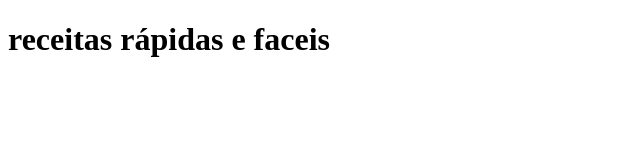
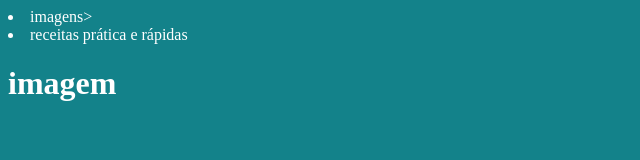
Before and after one commit to Nicka2112/receitas--pratiscas-, a plain HTML site: page index.html in a window 1280 px wide. Shown: the whole page, without its empty margins (0-640 px from the left). Drawn offline with Linux system fonts and the light colour scheme.

Commit message:
Add files via upload

```diff
--- a/index.html
+++ b/index.html
@@ -5,8 +5,19 @@
     <meta http-equiv="X-UA-Compatible" content="IE=edge">
     <meta name="viewport" content="width=device-width, initial-scale=1.0">
     <title>Document</title>
+    <link rel="stylesheet" href="style.css">
 </head>
 <body>
-    <h1>receitas rápidas e faceis</h1>
+    <header class="cabecalho">
+        <imag class="cabecalho-imagem" src="alurastart logo.png" art="logo de alura start"
+        <ul classe="cabecalho -lista">
+            <li classe="cabecalho-listas-item">imagens>
+                <li class="cabecalho-lista-"
+
+        <h1>receitas prática e rápidas</h1>
+    <h1>imagem</h1>
+
+    </header>
+
 </body>
 </html>
--- a/style.css
+++ b/style.css
@@ -0,0 +1,17 @@
+body{
+    {
+  margin:0:
+ padding:0;
+}
+    background-color: rgb(19, 130, 138);
+    color: white;
+    display: flex;
+    justify-content:centercabecalho-imagem
+}
+.cabecalho-imagem{
+    width: 20%;
+}
+.cabecalho-lista-item{
+    display: inline-block;
+    font-size: 24px;
+}
```
Also changed, not shown: alurastart logo.png (added), 2 other files.
